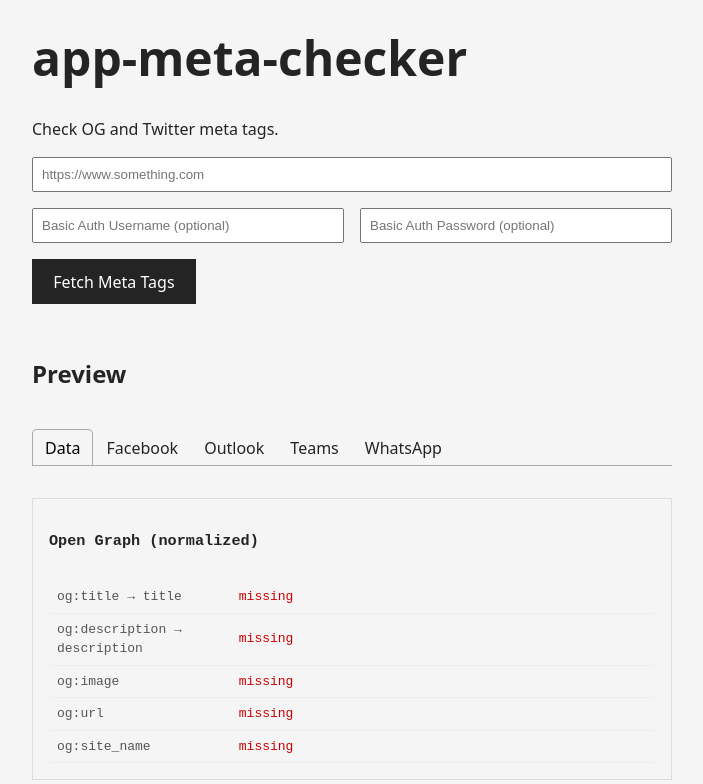
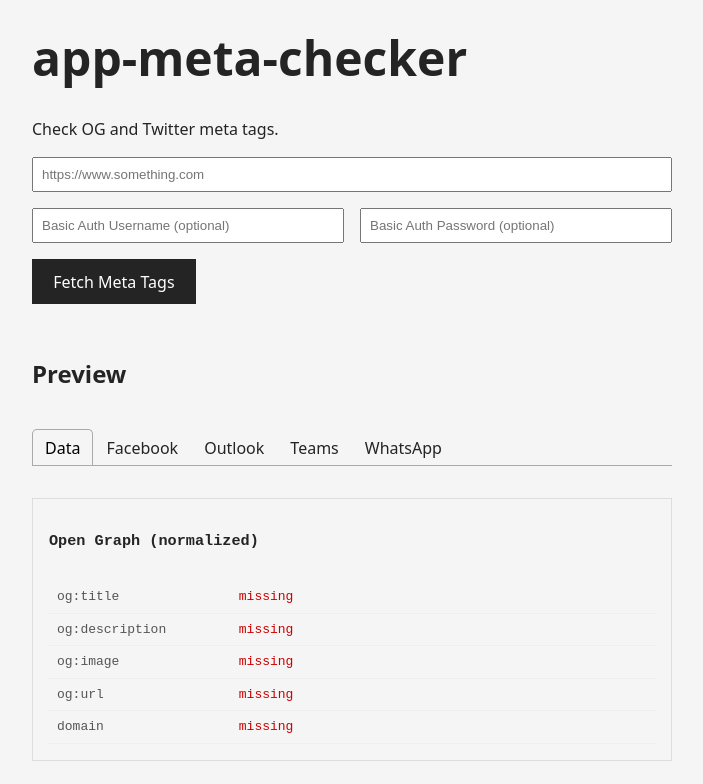
Before and after one commit to karl-mantle/app-meta-checker, a React (Vite) app in the folder frontend/: page / in a window 1280 px wide. Shown: the top 784 px of the page, without its empty margins (288-991 px from the left). Built offline with nearby package versions, Linux system fonts and the light colour scheme.

Commit message:
fix url/domain

```diff
--- a/frontend/src/App.jsx
+++ b/frontend/src/App.jsx
@@ -99,19 +99,19 @@ export default function App() {
           </TabList>
 
           <TabPanel>
-            <Data meta={meta} />
+            <Data meta={meta} url={url} />
           </TabPanel>
           <TabPanel>
-            <Facebook meta={meta} />
+            <Facebook meta={meta} url={url} />
           </TabPanel>
           <TabPanel>
-            <Outlook meta={meta} />
+            <Outlook meta={meta} url={url} />
           </TabPanel>
           <TabPanel>
-            <Teams meta={meta} />
+            <Teams meta={meta} url={url} />
           </TabPanel>
           <TabPanel>
-            <WhatsApp meta={meta} />
+            <WhatsApp meta={meta} url={url} />
           </TabPanel>
         </Tabs>
       </section>
--- a/frontend/src/components/Data.jsx
+++ b/frontend/src/components/Data.jsx
@@ -1,4 +1,5 @@
 import { normaliseMeta } from "../lib/normaliseMeta";
+import { resolveSiteName } from "../lib/resolveSiteName";
 
 const sectionStyle = {
   border: "1px solid #ddd",
@@ -43,7 +44,7 @@ const imageStyle = {
   border: "1px solid #ccc",
 };
 
-export default function Data({ meta }) {
+export default function Data({ meta, url }) {
   const {
     title,
     description,
@@ -51,8 +52,6 @@ export default function Data({ meta }) {
     twitterTitle,
     twitterDescription,
     twitterImage,
-    siteName,
-    url,
   } = normaliseMeta(meta);
 
   const Row = ({ label, value }) => (
@@ -71,11 +70,11 @@ export default function Data({ meta }) {
         <h3 style={sectionTitle}>Open Graph (normalized)</h3>
         <table style={tableStyle}>
           <tbody>
-            <Row label="og:title → title" value={title} />
-            <Row label="og:description → description" value={description} />
+            <Row label="og:title" value={title} />
+            <Row label="og:description" value={description} />
             <Row label="og:image" value={image} />
             <Row label="og:url" value={url} />
-            <Row label="og:site_name" value={siteName} />
+            <Row label="domain" value={resolveSiteName(url)} />
           </tbody>
         </table>
 
--- a/frontend/src/components/Facebook.jsx
+++ b/frontend/src/components/Facebook.jsx
@@ -1,7 +1,8 @@
 import { normaliseMeta } from "../lib/normaliseMeta";
+import { resolveSiteName } from "../lib/resolveSiteName";
 
-export default function Facebook({ meta }) {
-  const { title, description, image, url } = normaliseMeta(meta);
+export default function Facebook({ meta, url }) {
+  const { title, description, image } = normaliseMeta(meta);
 
   return (
     <div style={{ width: 500, border: "1px solid #dadde1" }}>
@@ -16,7 +17,7 @@ export default function Facebook({ meta }) {
         <div
           style={{ fontSize: 12, color: "#65676b", textTransform: "uppercase" }}
         >
-          {url || "example.com"}
+          {resolveSiteName(url) || "example.com"}
         </div>
         <div style={{ fontSize: 16, fontWeight: 600 }}>{title}</div>
         <div style={{ fontSize: 14, color: "#65676b" }}>{description}</div>
--- a/frontend/src/components/Outlook.jsx
+++ b/frontend/src/components/Outlook.jsx
@@ -1,7 +1,8 @@
 import { normaliseMeta } from "../lib/normaliseMeta";
+import { resolveSiteName } from "../lib/resolveSiteName";
 
-export default function Outlook({ meta }) {
-  const { title, description, image, url } = normaliseMeta(meta);
+export default function Outlook({ meta, url }) {
+  const { title, description, image } = normaliseMeta(meta);
 
   return (
     <div
@@ -25,7 +26,9 @@ export default function Outlook({ meta }) {
           <div style={{ fontSize: 13, color: "#333", margin: "6px 0" }}>
             {description}
           </div>
-          <div style={{ fontSize: 12, color: "#0078d4" }}>{url}</div>
+          <div style={{ fontSize: 12, color: "#0078d4" }}>
+            {resolveSiteName(url)}
+          </div>
         </div>
       </div>
     </div>
--- a/frontend/src/components/Teams.jsx
+++ b/frontend/src/components/Teams.jsx
@@ -1,7 +1,8 @@
 import { normaliseMeta } from "../lib/normaliseMeta";
+import { resolveSiteName } from "../lib/resolveSiteName";
 
-export default function Teams({ meta }) {
-  const { title, description, image, url } = normaliseMeta(meta);
+export default function Teams({ meta, url }) {
+  const { title, description, image } = normaliseMeta(meta);
 
   return (
     <div
@@ -31,7 +32,9 @@ export default function Teams({ meta }) {
         <div style={{ fontSize: 13, color: "#444", margin: "4px 0" }}>
           {description}
         </div>
-        <div style={{ fontSize: 12, color: "#6264a7" }}>{url}</div>
+        <div style={{ fontSize: 12, color: "#6264a7" }}>
+          {resolveSiteName(url)}
+        </div>
       </div>
     </div>
   );
--- a/frontend/src/components/WhatsApp.jsx
+++ b/frontend/src/components/WhatsApp.jsx
@@ -1,7 +1,8 @@
 import { normaliseMeta } from "../lib/normaliseMeta";
+import { resolveSiteName } from "../lib/resolveSiteName";
 
-export default function WhatsApp({ meta }) {
-  const { title, description, image, url } = normaliseMeta(meta);
+export default function WhatsApp({ meta, url }) {
+  const { title, description, image } = normaliseMeta(meta);
 
   return (
     <div
@@ -22,7 +23,9 @@ export default function WhatsApp({ meta }) {
       <div style={{ padding: 10 }}>
         <div style={{ fontWeight: 600 }}>{title}</div>
         <div style={{ fontSize: 13, color: "#555" }}>{description}</div>
-        <div style={{ fontSize: 12, color: "#999" }}>{url}</div>
+        <div style={{ fontSize: 12, color: "#999" }}>
+          {resolveSiteName(url)}
+        </div>
       </div>
     </div>
   );
--- /dev/null
+++ b/frontend/src/lib/resolveSiteName.js
@@ -0,0 +1,13 @@
+export function resolveSiteName(url) {
+  if (!url) return "";
+
+  try {
+    const target = url.startsWith("http")
+      ? new URL(url)
+      : new URL(`https://${url}`);
+
+    return target.host;
+  } catch {
+    return "";
+  }
+}
```
